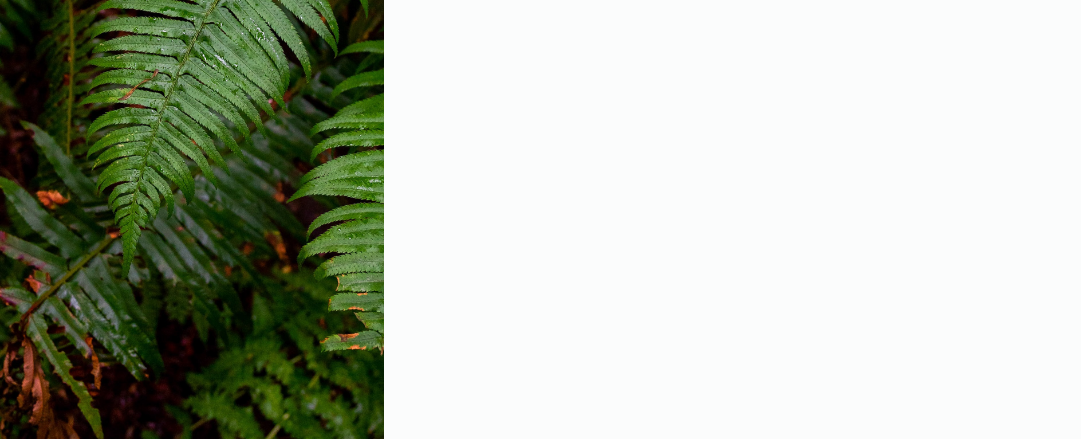
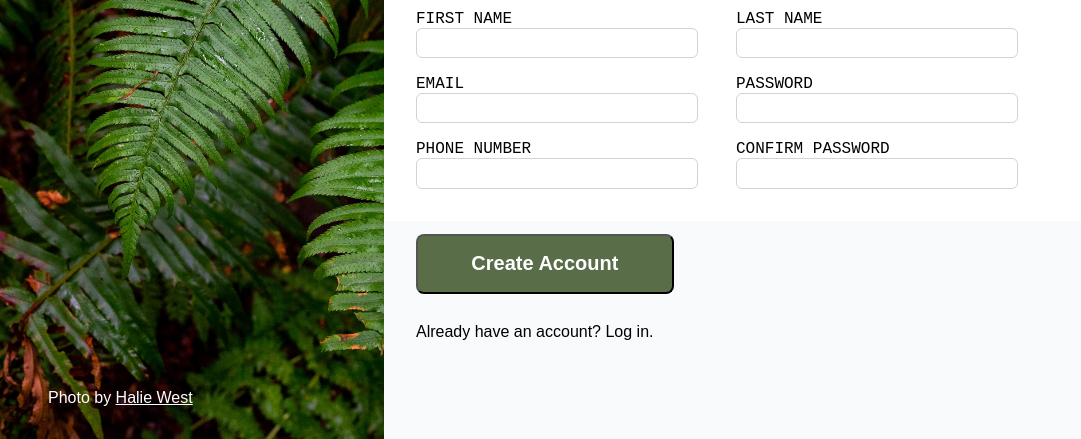
Before and after one commit to gustavomello/TOP-sign-up-form, a plain HTML site: page index.html in a window 1280 px wide. Shown: the part 361-800 px from the top of the page, without its empty margins (0-1081 px from the left). Drawn offline with Linux system fonts and the light colour scheme.

Commit message:
Add form, button and long in

```diff
--- a/index.html
+++ b/index.html
@@ -12,10 +12,76 @@
         <div class="logo">
             <img src="images/odin-lined.png" class="logoimg" alt="Odin Logo"><h1>Odin</h1>
         </div>
+                <div class="credit">
+            <p>Photo by <a href="https://unsplash.com/photos/25xggax4bSA">Halie West</a></p>
+        </div>
     </div>
     <div class="column">
+        <div class="container">
+            <h2 style="padding: 0 40% 0 0">This is not a real online service! You know you need something like this in your life to help you realize your deepest dreams.<br> Sign up now to get started.</h2>
+            <h2>You know you want to.</h2>
+        </div>
+
         <div class="form">
+            <div class="container">
+                <h2>Let's do this!</h2>
+                <form>
+                    <div class="inputcontainer">
+                        <label for="name">
+                            <span>FIRST NAME </span>
+                          </label>
+                          <input type="text" id="firstname" name="firstname">
+                        </p>
+                    </div>
+                    <div class="inputcontainer">
+                        <label for="lastname">
+                            <span>LAST NAME </span>
+                          </label>
+                          <input type="text" id="lastname" name="lastname">
+                        </p>
+                    </div>
+                    <div class="inputcontainer">
+                            <label for="mail">
+                              <span>EMAIL</span>
+                            </label>
+                            <input type="email" id="mail" name="usermail">
+                          </p>
+                    </div>
+                    <div class="inputcontainer">
+                        <label for="pwd">
+                            <span>PASSWORD</span>
+                          </label>
+                          <input type="password" id="pwd" name="password">
+
+                        </p>
+                    </div>
+                    <div class="inputcontainer">
+                        <label for="phonenum">
+                            <span>PHONE NUMBER</span>
+                          </label>
+                          <input type="password" id="phonenum" name="phonenum">
+
+                        </p>
+                    </div>
+                    <div class="inputcontainer">
+                        <label for="confirmpwd">
+                            <span>CONFIRM PASSWORD</span>
+                          </label>
+                          <input type="password" id="confirmpwd" name="confirmpwd">
+
+                        </p>
+                    </div>
+
+                </form>
+            </div>
         </div>
+        <div class="container">
+            <button>
+                <h2>Create Account</h2>
+            </button>
+            <p>Already have an account? Log in.</p>
+        </div>
+
     </div>
 </body>
 </html>
--- a/styles.css
+++ b/styles.css
@@ -1,13 +1,15 @@
 @font-face { font-family: 'Norse Bold'; src: url('Norse-Bold.otf'); }
 
 body{
+    font-family: Arial;
     display:flex;
     flex-direction: row;
     padding:0;
     margin:0;
-    background-color: #FBFCFC;
+    background-color: #f9fafb;
 }
 .image{
+    position: relative;
     height:100vh;
     width:auto;
     background-size: cover;
@@ -34,3 +36,51 @@ h1{
     height:8em;
     object-fit: contain;
 }
+
+.column{
+
+    display: flex;
+    flex-direction: column;
+    justify-content: center;
+    align-items: flex-start
+}
+.form{
+    background-color: white;
+    width: 100%;
+
+}
+.container{
+    padding: 0 0 0 2em;
+}
+button{
+    color:white;
+    background-color: #596D48;
+    border-radius: 8px;
+    padding: 0 4em;
+}
+.container > * {
+    margin: 1em 0 1em 0;
+}
+.credit{
+    position: absolute;
+    left:3em;
+    bottom: 1em;
+    color:white;
+}
+.credit a{
+    color:white
+}
+form{
+    display:grid;
+    grid-template-columns: 20em 20em;
+}
+input{
+    border-radius: 6px;
+    border:1px solid lightgray;
+    padding:.5em;
+    margin:0;
+    width:20em;
+}
+span{
+    font-family:Courier New, sans-serif;
+}
```
